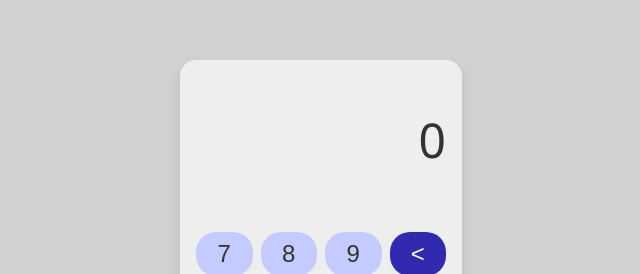
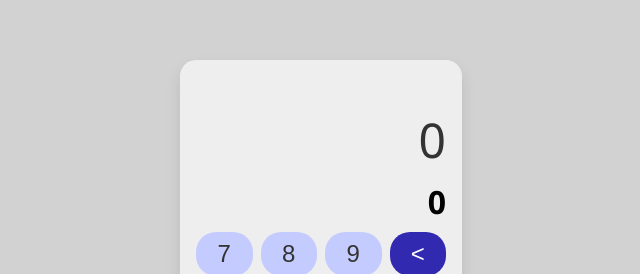
Before and after one commit to rnbatista92/fatec-eng-software-react-2023, a React (Create React App) app: page /calculadora/calc in a window 1280 px wide. Shown: the part 105-379 px from the top of the page, without its empty margins (319-959 px from the left). Built offline with nearby package versions, Linux system fonts and the light colour scheme; the HTML template or start-up script is replaced by a standard one.

Commit message:
zerando resultado

```diff
--- a/src/calculadora/calc.js
+++ b/src/calculadora/calc.js
@@ -29,7 +29,7 @@ function Calculadora() {
       default:
         if (isResultShown) {
           setInput(value);
-          setResult("");
+          setResult("0");
           setIsResultShown(false);
         } else {
           setInput(input + value);
@@ -41,7 +41,7 @@ function Calculadora() {
   return (
     <div className="calc">
       <div className="input">{input || "0"}</div>
-      <div className="result">{result}</div>
+      <div className="result">{result || "0"}</div>
 
       <button data-value="7" onClick={handleClick}>
         7
```
